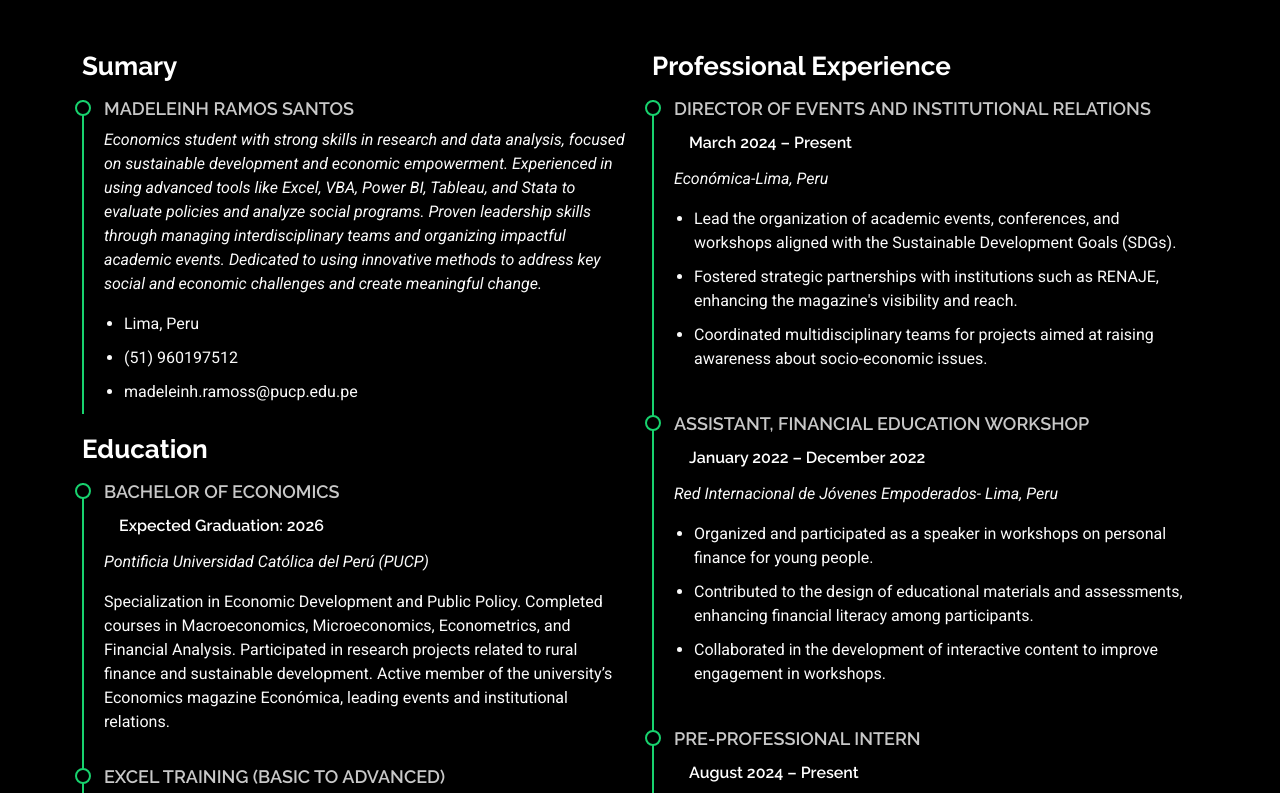
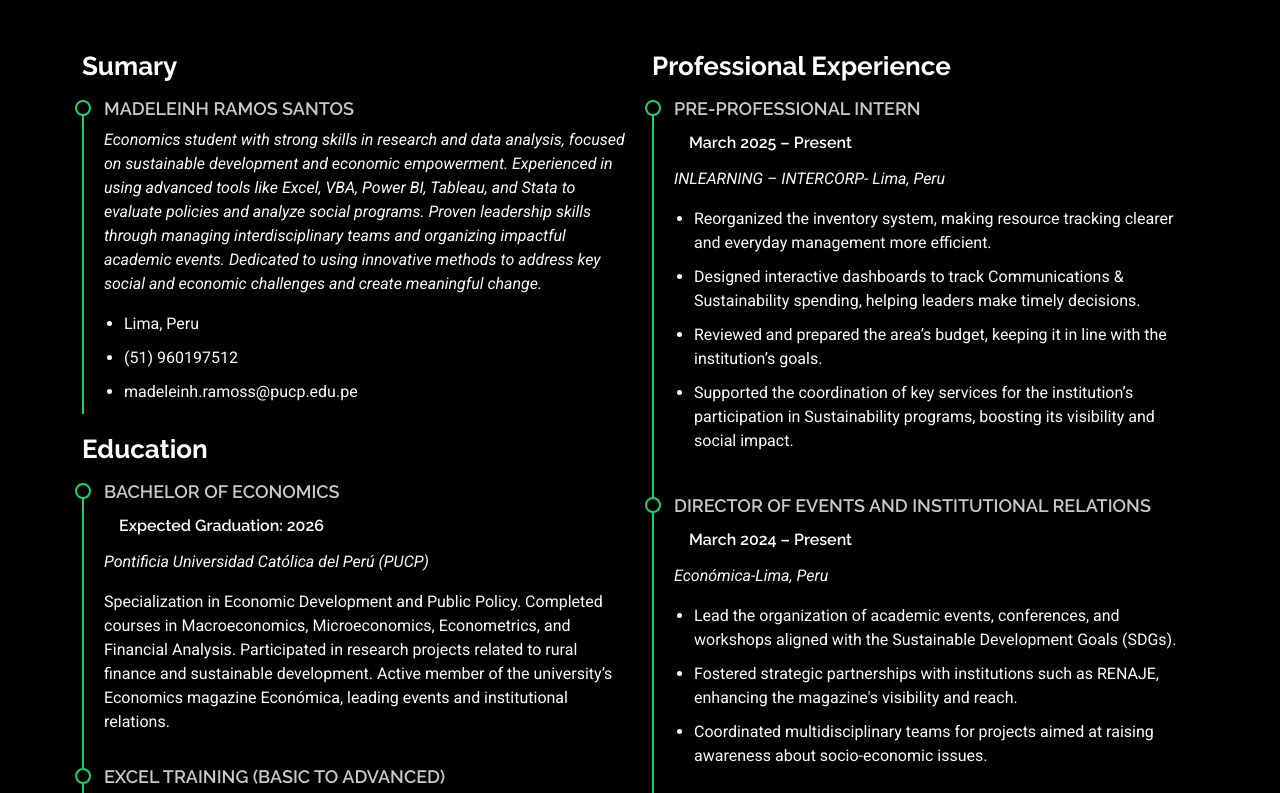
Before and after one commit to YeniferRamos1/Yenifer-Ramos--web-site, a plain HTML site: page resume.html in a window 1280 px wide. Shown: the part 460-1253 px from the top of the page. Drawn offline with Linux system fonts and the light colour scheme.

Commit message:
Add files via upload

```diff
--- a/resume.html
+++ b/resume.html
@@ -146,6 +146,19 @@
 
           <div class="col-lg-6" data-aos="fade-up" data-aos-delay="200">
             <h3 class="resume-title">Professional Experience</h3>
+
+             <div class="resume-item">
+              <h4>Pre-professional Intern</h4>
+              <h5> March 2025 – Present</h5>
+              <p><em> INLEARNING – INTERCORP- Lima, Peru</em></p>
+              <ul>
+                <li>Reorganized the inventory system, making resource tracking clearer and everyday management more efficient.</li>
+                <li>Designed interactive dashboards to track Communications & Sustainability spending, helping leaders make timely decisions.</li>
+                <li>Reviewed and prepared the area’s budget, keeping it in line with the institution’s goals.</li>
+                <li>Supported the coordination of key services for the institution’s participation in Sustainability programs, boosting its visibility and social impact.</li>
+              </ul>
+            </div><!-- Edn Resume Item -->
+
             <div class="resume-item">
               <h4>Director of Events and Institutional Relations</h4>
               <h5>March 2024 – Present</h5>
@@ -168,8 +181,8 @@
               </ul>
             </div><!-- Edn Resume Item -->
             <div class="resume-item">
-              <h4>Pre-professional Intern</h4>
-              <h5>August 2024 – Present</h5>
+              <h4> Administration intern</h4>
+              <h5>August 2024 – January 2025</h5>
               <p><em> Negotiations – Edu- La Oroya, Peru</em></p>
               <ul>
                 <li>Processed payments for public receipts in the relevant systems.</li>
```
Also changed, not shown: about.html (+4 -4 lines), Readme.txt, 1 other file.
